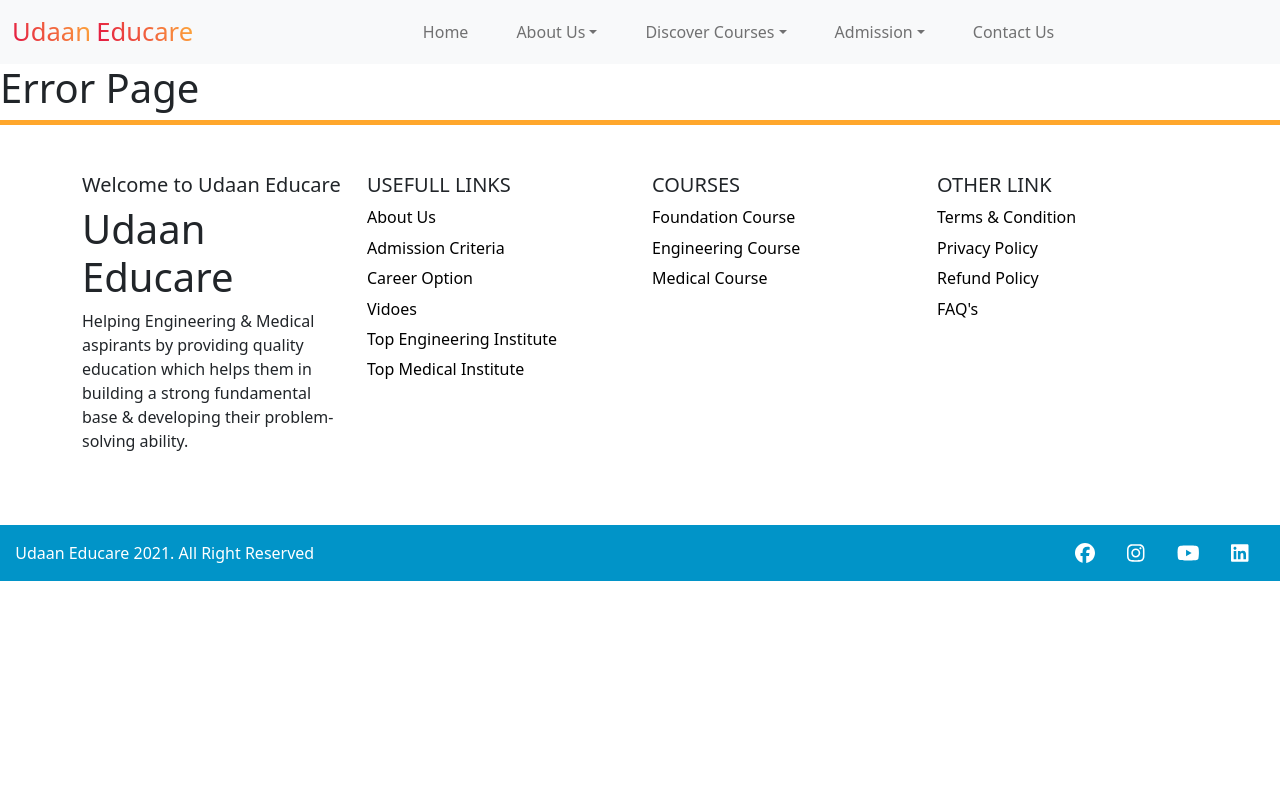
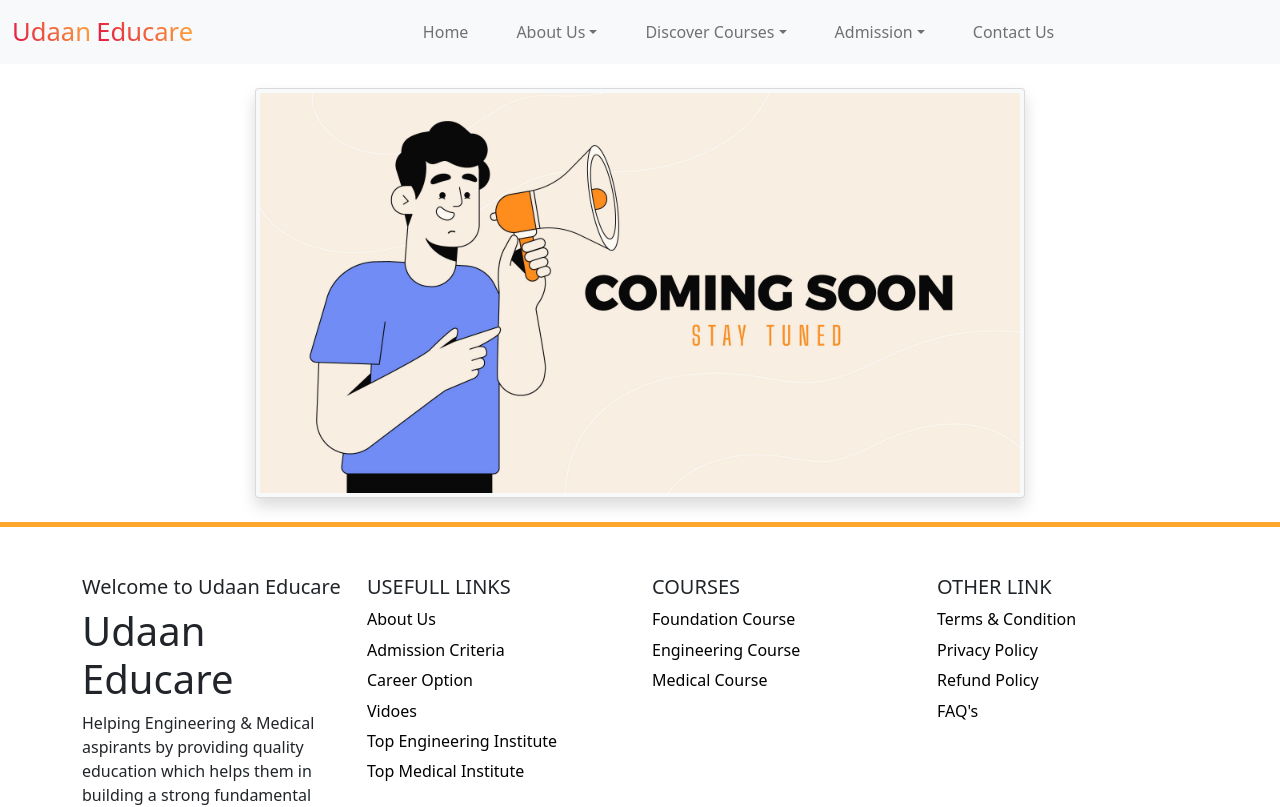
Before and after one commit to saurabh-gawade-29/udaan-educare, a React (Create React App) app: page /Errorpage in a window 1280 px wide. Shown: the top 807 px of the page. Built offline with nearby package versions, Linux system fonts and the light colour scheme; what google-maps-react would draw is missing.

Commit message:
Error Page Set

```diff
--- a/src/components/Errorpage/Errorpage.js
+++ b/src/components/Errorpage/Errorpage.js
@@ -1,11 +1,25 @@
 import React, { Component } from "react";
+import Error from "../../assets/Error.jpg";
 import "./Errorpage.scss";
+import { Link } from "react-router-dom";
 
 export class Errorpage extends Component {
   render() {
     return (
       <div>
-        <h1>Error Page</h1>
+        <div className="container">
+          <div className="d-flex justify-content-center align-items-center">
+            <Link to="/" className="text-decoration-none">
+              <div className="card shadow my-4 bg-light p-1 error-card">
+                <img
+                  src={Error}
+                  alt="Work in Progress"
+                  className="img-fluid error-img"
+                />
+              </div>
+            </Link>
+          </div>
+        </div>
       </div>
     );
   }
--- a/src/components/Errorpage/Errorpage.scss
+++ b/src/components/Errorpage/Errorpage.scss
@@ -0,0 +1,8 @@
+.error-card {
+  .error-img {
+    height: 400px;
+    width: 100%;
+    object-fit: contain;
+    object-position: center;
+  }
+}
--- a/src/components/Footer/Footer.js
+++ b/src/components/Footer/Footer.js
@@ -38,13 +38,13 @@ export class Footer extends Component {
                         <Link to="/Careeroption">Career Option</Link>
                       </li>
                       <li>
-                        <a href="/">Vidoes</a>
+                        <Link to="/Errorpage">Vidoes</Link>
                       </li>
                       <li>
-                        <a href="/">Top Engineering Institute</a>
+                        <Link to="/Errorpage">Top Engineering Institute</Link>
                       </li>
                       <li>
-                        <a href="/">Top Medical Institute</a>
+                        <Link to="/Errorpage">Top Medical Institute</Link>
                       </li>
                     </ul>
                   </div>
@@ -54,13 +54,13 @@ export class Footer extends Component {
                     <h5>COURSES</h5>
                     <ul>
                       <li>
-                        <a href="/">Foundation Course</a>
+                        <Link to="/Errorpage">Foundation Course</Link>
                       </li>
                       <li>
-                        <a href="/">Engineering Course</a>
+                        <Link to="/Errorpage">Engineering Course</Link>
                       </li>
                       <li>
-                        <a href="/">Medical Course</a>
+                        <Link to="/Errorpage">Medical Course</Link>
                       </li>
                     </ul>
                   </div>
--- a/src/components/Navbar/Navbar.js
+++ b/src/components/Navbar/Navbar.js
@@ -83,7 +83,7 @@ export class Navbar extends Component {
                 <li className="nav-item dropdown mx-3">
                   <a
                     className="nav-link dropdown-toggle"
-                    href="/"
+                    href="/DC"
                     id="DiscoverNavbarDropdown"
                     role="button"
                     data-bs-toggle="dropdown"
@@ -97,8 +97,8 @@ export class Navbar extends Component {
                   >
                     <li>
                       <NavLink
-                        className="dropdown-item"
-                        to="/FCourse"
+                        className="dropdown-item disabled"
+                        to="/FC"
                         activeclassname="active"
                       >
                         Foundation Course
@@ -106,8 +106,8 @@ export class Navbar extends Component {
                     </li>
                     <li>
                       <NavLink
-                        className="dropdown-item"
-                        to="/ECourse"
+                        className="dropdown-item disabled"
+                        to="/EC"
                         activeclassname="active"
                       >
                         Engineering Course
@@ -115,9 +115,9 @@ export class Navbar extends Component {
                     </li>
                     <li>
                       <NavLink
-                        className="dropdown-item"
-                        to="/MCourse"
-                        activeclassname="active"
+                        className="dropdown-item disabled"
+                        to="/MC"
+                        // activeclassname="active"
                       >
                         Medical Course
                       </NavLink>
```
Also changed, not shown: src/assets/Error.jpg (added).
